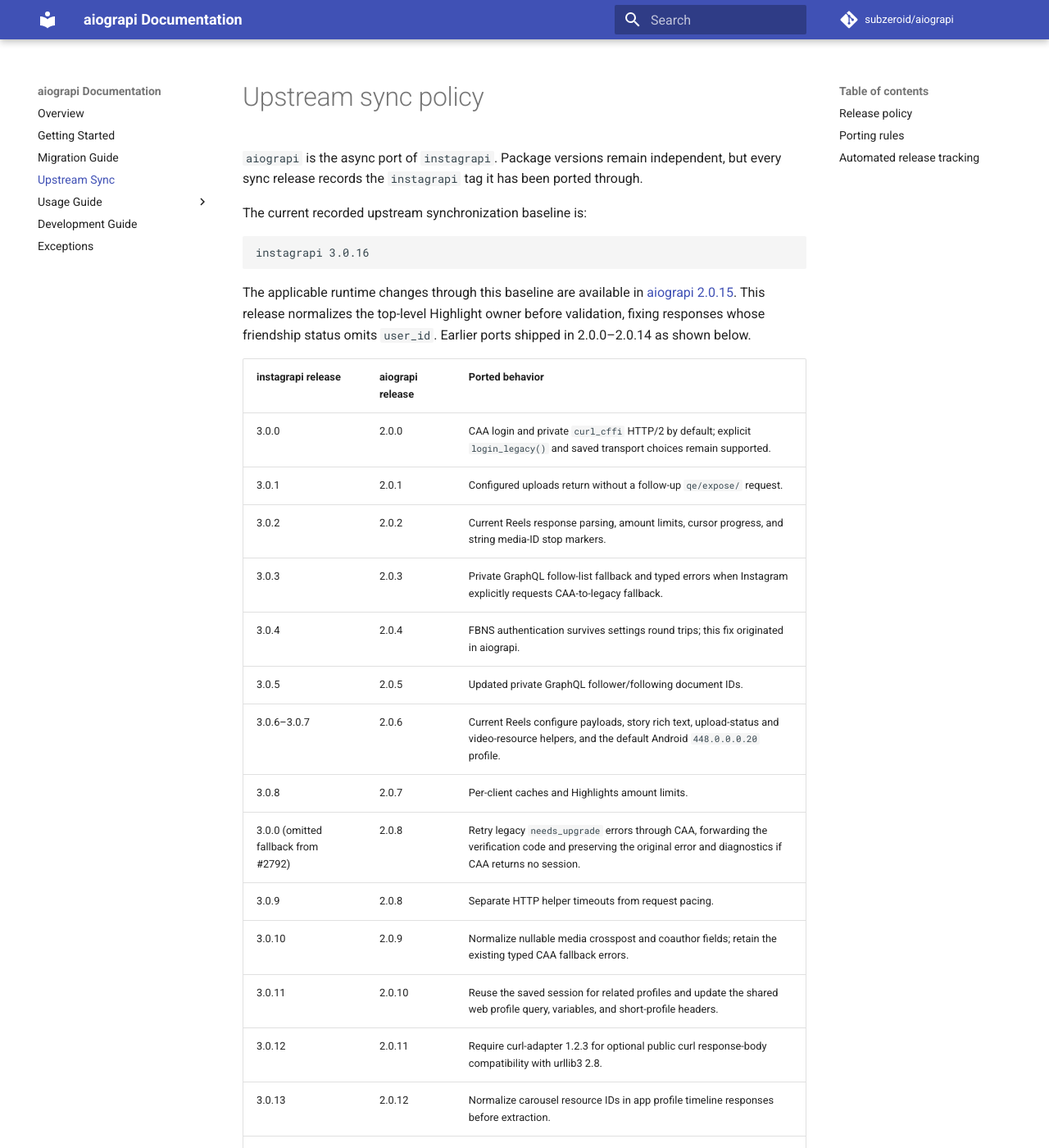
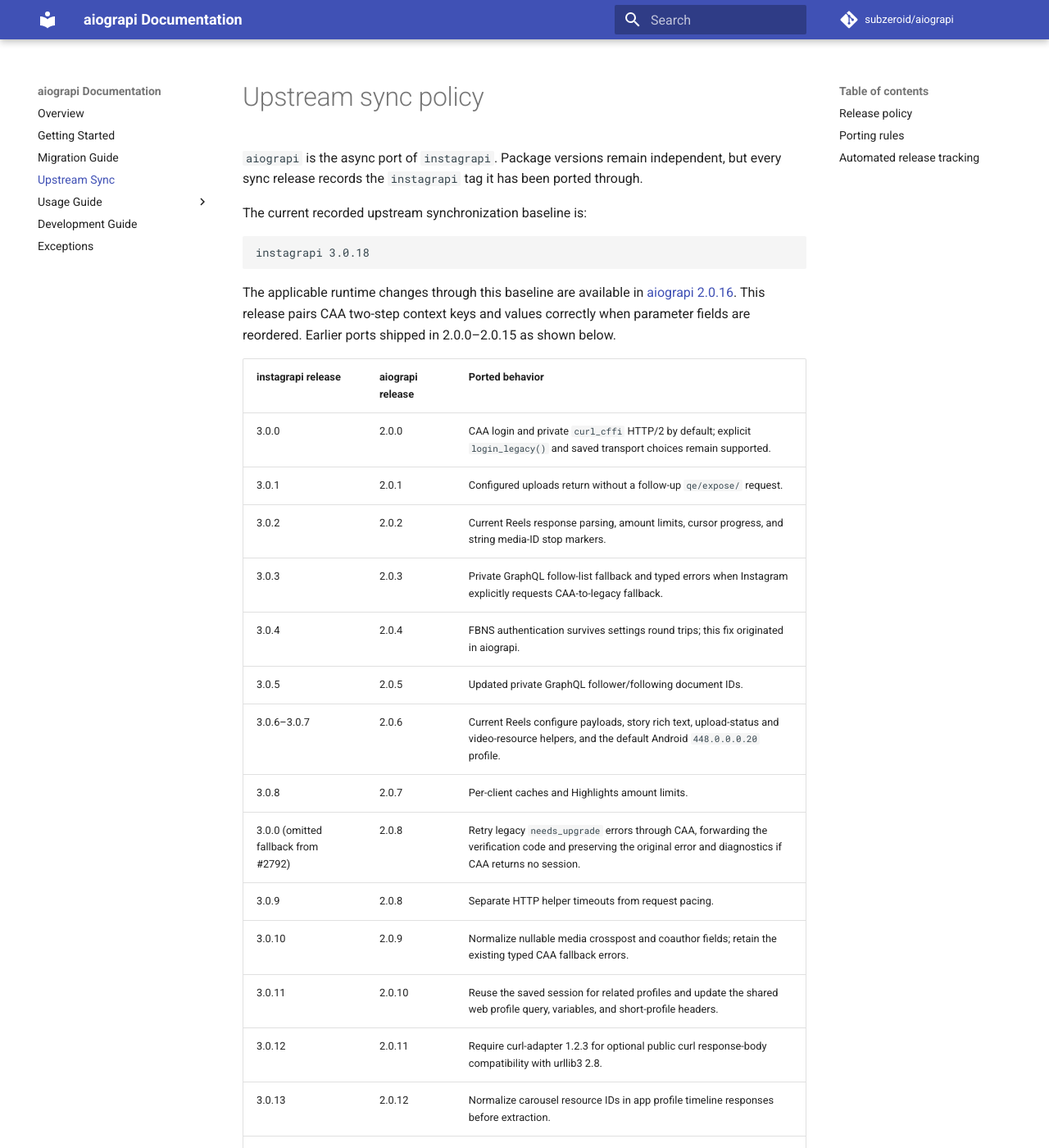
Before and after one commit to subzeroid/aiograpi, an MkDocs documentation site: the page built from docs/upstream-sync.md, in a window 1280 px wide and 1400 px high. Shown: the whole window at 82% size. Built offline with MkDocs 1.6.1 and Material for MkDocs 9.7.7, drawn with Linux system fonts in a browser that asks for light colours; comment, search, counter and statistics services are not loaded; the version menu is left out; some of the changed text lies outside the part shown.

Commit message:
chore: release aiograpi 2.0.16 (#491)
Publish the reviewed CAA context-pairing fix with patch release metadata and validated distribution artifacts.

````diff
--- a/aiograpi/__init__.py
+++ b/aiograpi/__init__.py
@@ -48,7 +48,7 @@ from aiograpi.mixins.video import DownloadVideoMixin, UploadVideoMixin
 # Used as fallback logger if another is not provided.
 DEFAULT_LOGGER = logging.getLogger("aiograpi")
 
-__upstream_instagrapi_version__ = "3.0.16"
+__upstream_instagrapi_version__ = "3.0.18"
 
 
 class Client(
--- a/docs/upstream-sync.md
+++ b/docs/upstream-sync.md
@@ -5,10 +5,10 @@
 The current recorded upstream synchronization baseline is:
 
 ```text
-instagrapi 3.0.16
+instagrapi 3.0.18
 ```
 
-The applicable runtime changes through this baseline are available in [aiograpi 2.0.15](https://github.com/subzeroid/aiograpi/releases/tag/2.0.15). This release normalizes the top-level Highlight owner before validation, fixing responses whose friendship status omits `user_id`. Earlier ports shipped in 2.0.0–2.0.14 as shown below.
+The applicable runtime changes through this baseline are available in [aiograpi 2.0.16](https://github.com/subzeroid/aiograpi/releases/tag/2.0.16). This release pairs CAA two-step context keys and values correctly when parameter fields are reordered. Earlier ports shipped in 2.0.0–2.0.15 as shown below.
 
 | instagrapi release | aiograpi release | Ported behavior |
 | --- | --- | --- |
@@ -29,6 +29,8 @@ The applicable runtime changes through this baseline are available in [aiograpi
 | 3.0.14 | 2.0.13 | Restore the optional public curl media-info PostRoot query; the instagrapi login diagnostic helper change is sync-only. |
 | 3.0.15 | 2.0.14 | Extract literal CAA profile-code contexts from nested static server parameters while preserving operand positions. |
 | 3.0.16 | 2.0.15 | Normalize raw Highlight owners before validation, preserving relationship values and story order. |
+| 3.0.17 | Not applicable | The requests-response HTTP-status fix and per-attempt login diagnostic helper are sync-specific; native async responses already preserve HTTP status. |
+| 3.0.18 | 2.0.16 | Pair CAA two-step contexts with their parameter keys, preserve scalar positions, and match exact quoted app references. |
 
 See the [login migration guide](usage-guide/login-migration.md) for the current defaults and compatibility options. From aiograpi 2.0.3, `login()` follows an explicit fallback instruction returned by Instagram; it does not retry every failed CAA login through the legacy endpoint.
 
--- a/pyproject.toml
+++ b/pyproject.toml
@@ -4,7 +4,7 @@ build-backend = "setuptools.build_meta"
 
 [project]
 name = "aiograpi"
-version = "2.0.15"
+version = "2.0.16"
 authors = [
     { name = "Mark Subzeroid", email = "143403577+subzeroid@users.noreply.github.com" },
 ]
````
Also changed, not shown: CHANGELOG.md (+10 -0 lines), 1 other file.
